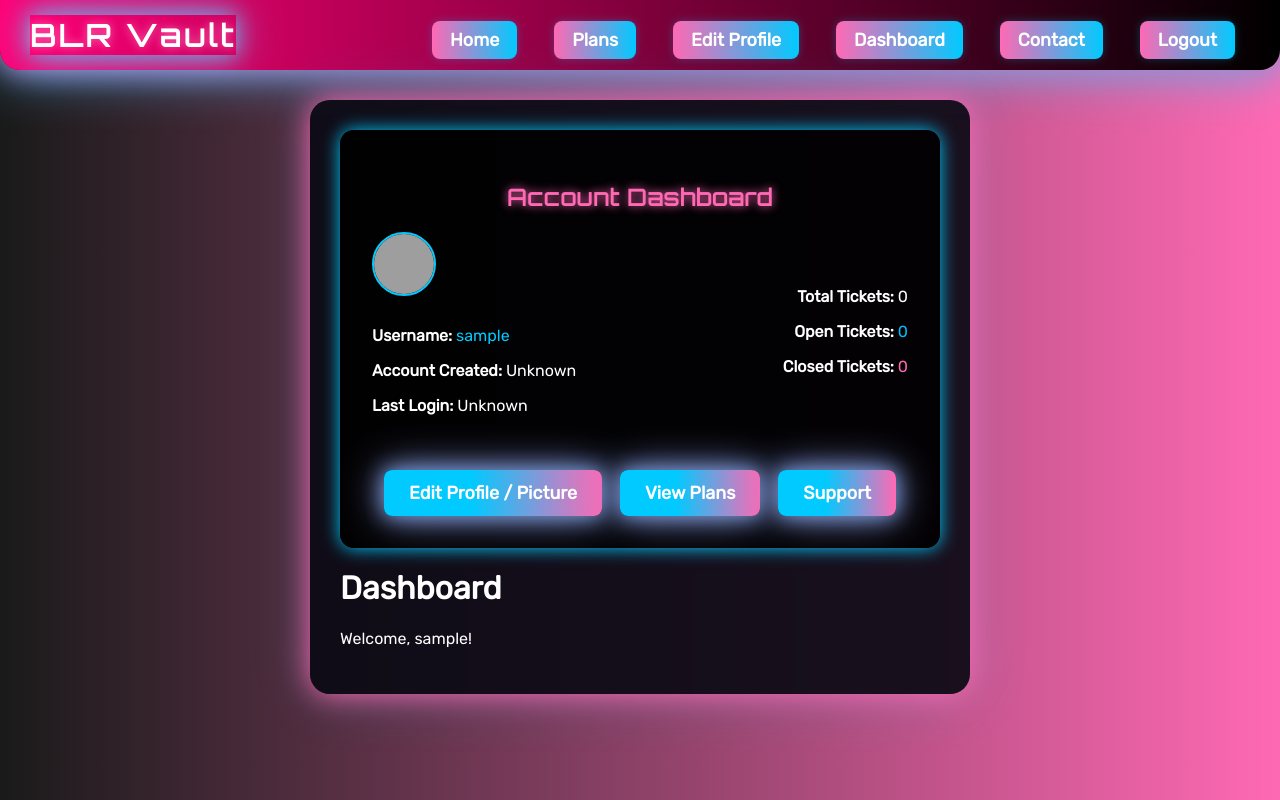
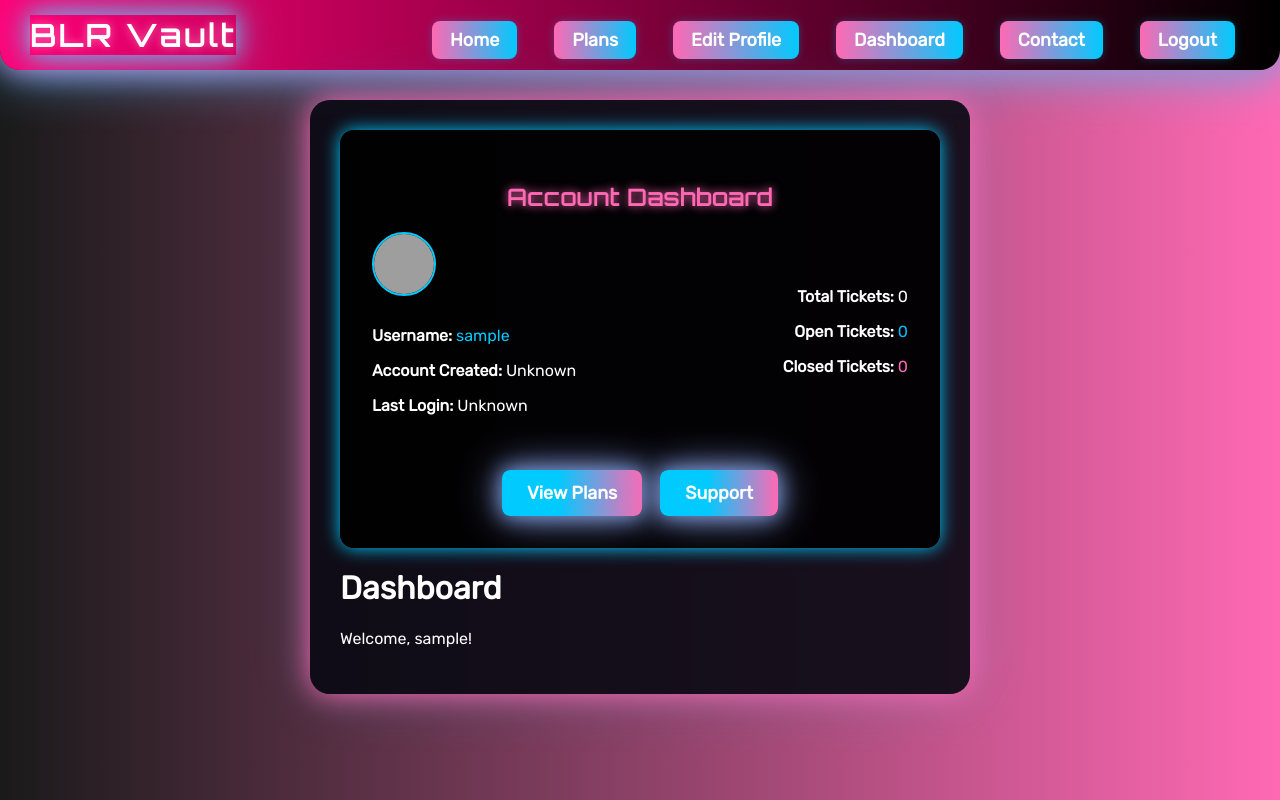
Before and after one commit to Sam-Dev07/BLR-Vault, a Flask app: page /dashboard in a window 1280 px wide. Run offline with Flask 3, Linux system fonts and the light colour scheme; the visitor is signed in with stand-in values (Sample User, id 1); data comes from the database, SQL or seed files in the repository; data that the repository does not hold is empty; grey boxes are pictures that could not be loaded.

Commit message:
Update dashboard.html

```diff
--- a/templates/dashboard.html
+++ b/templates/dashboard.html
@@ -18,7 +18,6 @@
         </div>
     </div>
     <div style="display:flex;gap:18px;justify-content:center;">
-        <a href="{{ url_for('profile') }}" class="discord-btn">Edit Profile / Picture</a>
         <a href="{{ url_for('plans') }}" class="discord-btn">View Plans</a>
         <a href="{{ url_for('contact') }}" class="discord-btn">Support</a>
     </div>
```
